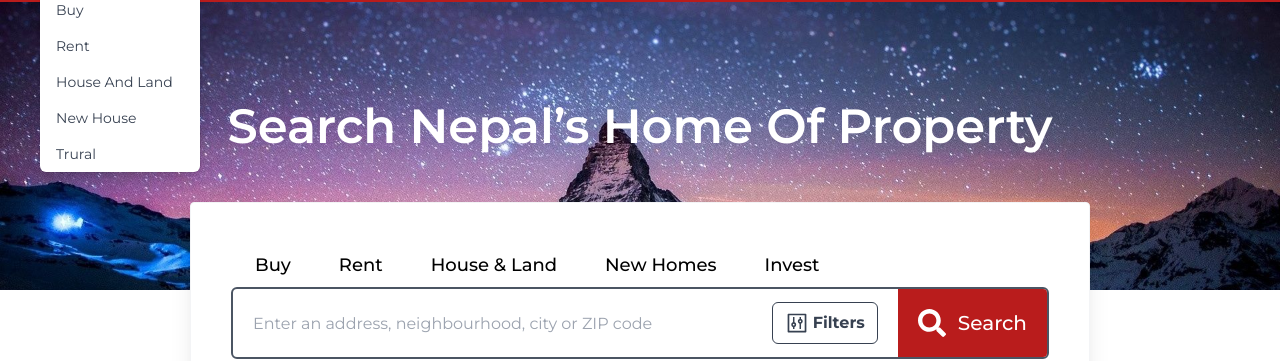
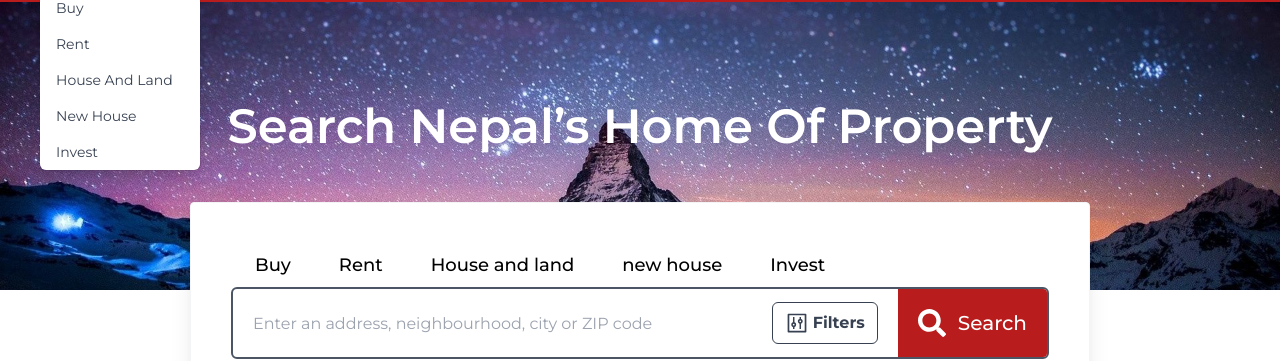
Before and after one commit to nikhilpantha/sheetalproperty, a React (Create React App) app: page / in a window 1280 px wide. Both pictures are taken after a click on the button "Find Property". Shown: the part 172-533 px from the top of the page. Built offline with nearby package versions, Linux system fonts and the light colour scheme.

Commit message:
design of search

```diff
--- a/src/components/Common/SearchBox/HomeSearch.jsx
+++ b/src/components/Common/SearchBox/HomeSearch.jsx
@@ -1,29 +1,34 @@
-import React, { useState } from "react";
+import React from "react";
 import InputBox from "./InputBox";
-import { searchNav } from "../../Object/serachNav";
+import { useNavigate, useSearchParams } from "react-router-dom";
+import { navigation } from "../header/navigation";
 
-const Search = ({ passActive }) => {
-  const [pactive, setPActive] = useState({ passActive });
-  const [active, setActive] = useState();
-  console.log(passActive);
-  console.log(active);
+const Search = () => {
+  const [params] = useSearchParams();
+  const query = params.get("tab");
+  let navigate = useNavigate();
 
   return (
     <>
       <div className="flex justify-center px-5 md:px-10">
         <div className="w-full xl:w-9/12 -mt-40 md:-mt-32 md:bg-white rounded md:shadow-xl md:border border-gray-100 md:p-5 lg:p-10">
           <div className="flex xl:w-4/5  sm:text-lg items-center justify-start font-bold overflow-x-auto">
-            {searchNav.map((item, index) => (
+            {navigation[0].subTitle.map((item, index) => (
               <button
                 key={index}
-                onClick={() => setActive(item.name)}
+                onClick={() =>
+                  navigate({
+                    pathname: "",
+                    search: `?tab=${item.title}`,
+                  })
+                }
                 className={`${
-                  active === item.name
+                  query === item.title
                     ? "bg-red-700 text-white"
                     : "text-white md:text-black"
                 }   font-medium p-2 px-4 sm:px-6 min-w-max`}
               >
-                {item.name}
+                {item.title}
               </button>
             ))}
           </div>
--- a/src/components/Common/header/MainNavBar.jsx
+++ b/src/components/Common/header/MainNavBar.jsx
@@ -1,9 +1,9 @@
 import React, { useState, Fragment, useEffect } from "react";
 import { Menu, Transition } from "@headlessui/react";
 import { RiArrowDownSLine } from "react-icons/ri";
-import HomeSearch from "../SearchBox/HomeSearch";
 import { navigation } from "./navigation";
 import "animate.css";
+import { useNavigate } from "react-router-dom";
 
 const MainNavBar = () => {
   const [screen, setScreen] = useState(false);
@@ -14,11 +14,11 @@ const MainNavBar = () => {
       else setScreen(false);
     });
   }, []);
-  const [passActive, setPassActive] = useState("");
 
   function classNames(...classes) {
     return classes.filter(Boolean).join(" ");
   }
+  let navigate = useNavigate();
 
   return (
     <div
@@ -31,7 +31,7 @@ const MainNavBar = () => {
       {navigation.map((item, index) => (
         <Menu key={index} as="div" className="text-left">
           <div className="flex">
-            <Menu.Button className="inline-flex items-center justify-start text-md w-full text-white py-2 hover:border-b hover:border-white ">
+            <Menu.Button className="inline-flex h-10 items-center justify-start text-md w-full text-white py-2 hover:border-b hover:border-white ">
               {item.subTitle.length > 0 ? (
                 <>
                   {item.title}
@@ -67,8 +67,14 @@ const MainNavBar = () => {
                               <>
                                 {" "}
                                 {item.title === "Find Property" ? (
+                                  // <Link to={`${index}?tab=${sub.title}`}>
                                   <button
-                                    onClick={() => setPassActive(sub.title)}
+                                    onClick={() => {
+                                      navigate({
+                                        pathname: "",
+                                        search: `?tab=${sub.title}`,
+                                      });
+                                    }}
                                     className={classNames(
                                       active
                                         ? "bg-gray-100 text-gray-900 "
@@ -79,6 +85,7 @@ const MainNavBar = () => {
                                     {sub.title}
                                   </button>
                                 ) : (
+                                  // </Link>
                                   <a
                                     href={sub.link}
                                     className={classNames(
@@ -104,9 +111,6 @@ const MainNavBar = () => {
           )}
         </Menu>
       ))}
-      <div className="hidden">
-        <HomeSearch passActive={passActive} />
-      </div>
     </div>
   );
 };
--- a/src/components/Common/header/TopBar.jsx
+++ b/src/components/Common/header/TopBar.jsx
@@ -1,4 +1,4 @@
-import React, { useEffect, useState } from "react";
+import React, { useState } from "react";
 import { RiArrowDownSLine } from "react-icons/ri";
 import LoginModel from "../../Login/LoginModel";
 
--- a/src/components/Common/header/navigation.js
+++ b/src/components/Common/header/navigation.js
@@ -5,23 +5,18 @@ export const navigation = [
     subTitle: [
       {
         title: "Buy",
-        link: "/",
       },
       {
-        title: " Rent",
-        link: "/",
+        title: "Rent",
       },
       {
         title: "House and land",
-        link: "/",
       },
       {
         title: "new house",
-        link: "/",
       },
       {
-        title: "trural",
-        link: "/",
+        title: "Invest",
       },
     ],
   },
@@ -34,7 +29,7 @@ export const navigation = [
         link: "/productSearch",
       },
       {
-        title: " Sale ",
+        title: "Sale",
         link: "/productSearch",
       },
       {
--- a/src/components/SingleProduct/Details.jsx
+++ b/src/components/SingleProduct/Details.jsx
@@ -1,7 +1,6 @@
 import React from "react";
 import { BsHeart } from "react-icons/bs";
 import { Link } from "react-router-dom";
-import ContactModel from "./ContactModel";
 
 const product = {
   title: "4 BHK House",
--- a/src/components/card/AdviceToolsCard.jsx
+++ b/src/components/card/AdviceToolsCard.jsx
@@ -1,5 +1,4 @@
 import React from "react";
-import { BsArrowRight } from "react-icons/bs";
 
 const AdviceToolsCard = ({ item }) => {
   return (
--- a/src/components/findAgent/AgentList.jsx
+++ b/src/components/findAgent/AgentList.jsx
@@ -1,5 +1,5 @@
 import React from "react";
-import { ChevronRightIcon, MailIcon } from "@heroicons/react/solid";
+import { ChevronRightIcon } from "@heroicons/react/solid";
 import { FaStar } from "react-icons/fa";
 
 const applications = [
@@ -51,7 +51,7 @@ const applications = [
 const AgentList = () => {
   return (
     <div className="bg-white shadow overflow-hidden sm:rounded-md">
-      <ul role="list" className="divide-y divide-gray-200">
+      <ul className="divide-y divide-gray-200">
         {applications.map((application) => (
           <li key={application.applicant.email}>
             <a
@@ -108,6 +108,7 @@ const AgentList = () => {
                       <div className="mapouter">
                         <div className="gmap_canvas">
                           <iframe
+                            title="map"
                             width="250"
                             height="90"
                             id="gmap_canvas"
--- a/src/components/findAgent/SingleAgent/PersonalInfo.jsx
+++ b/src/components/findAgent/SingleAgent/PersonalInfo.jsx
@@ -6,6 +6,7 @@ const PersonalInfo = () => {
     <div className="flex space-x-5 items-center justify-start">
       <div>
         <img
+          alt=""
           src="https://images.unsplash.com/photo-1500648767791-00dcc994a43e?ixlib=rb-1.2.1&ixid=eyJhcHBfaWQiOjEyMDd9&auto=format&fit=facearea&facepad=2&w=256&h=256&q=80"
           className="rounded-full h-auto w-32"
         />
--- a/src/components/home/TopProjects.jsx
+++ b/src/components/home/TopProjects.jsx
@@ -17,7 +17,6 @@ export const TopProjects = () => {
       </div>
       <button
         type="button"
-        onClick=""
         className="md:mt-5 right-10 w-full px-5  focus:outline-none flex space-x-2 text-red-700 text-xl capitalize items-center justify-end"
       >
         <span>view all product</span>
```
Also changed, not shown: src/pages/RequirementForm.jsx (+0 -64 lines).
